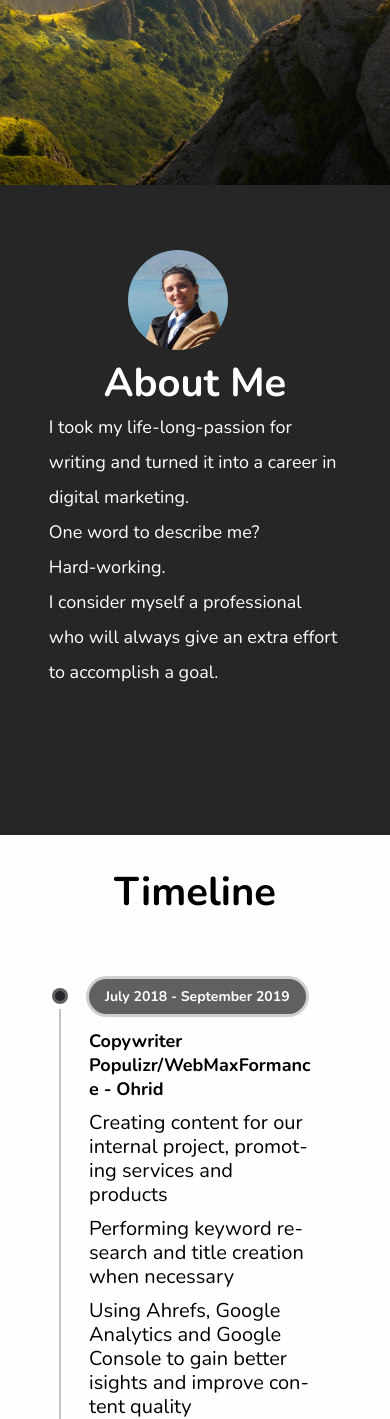
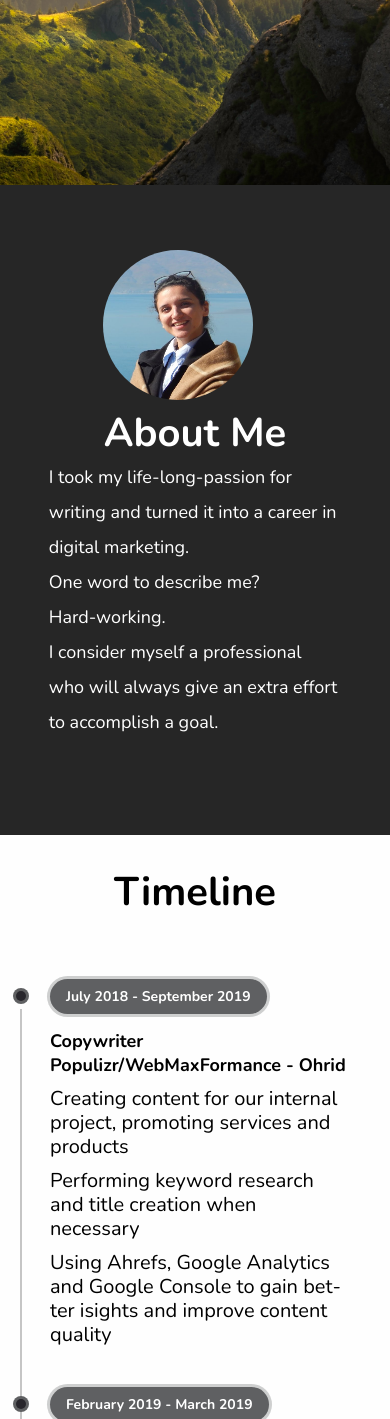
Before and after one commit to rahilka/personal-website, a PHP site: page / in a window 390 px wide. Shown: the part 514-1933 px from the top of the page. Run offline with PHP 8.4, Linux system fonts and the light colour scheme; some libraries are stand-ins or nearby versions.

Commit message:
update media queries

```diff
--- a/styles.css
+++ b/styles.css
@@ -364,8 +364,8 @@ html {
     }
 
     .profile-image-container img {
-        max-width: 100px;
-        max-height: 100px;
+        max-width: 150px;
+        max-height: 150px;
     }
 
     .banner-area {
@@ -398,7 +398,7 @@ html {
     }
 
     .text-part {
-        width: 80%;
+        width: 100%;
     }
 
     .civic-initiative-container {
@@ -487,7 +487,7 @@ html {
 
 @media screen and (min-width: 377px) and (max-width: 420px) {
     .timeline-area {
-        height: 2000px;
+        height: 1700px;
     }
 
     .banner-area {
@@ -499,7 +499,7 @@ html {
 
 @media (max-width: 376px) {
     .timeline-area {
-        height: 2100px;
+        height: 1800px;
     }
 }
 
@@ -511,6 +511,6 @@ html {
 
 @media (max-width: 321px) {
     .timeline-area {
-        height: 2400px;
+        height: 2000px;
     }
 }
```
